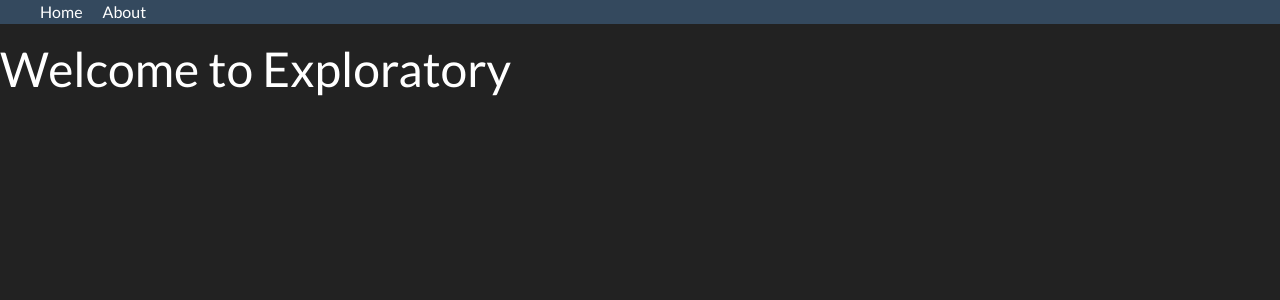
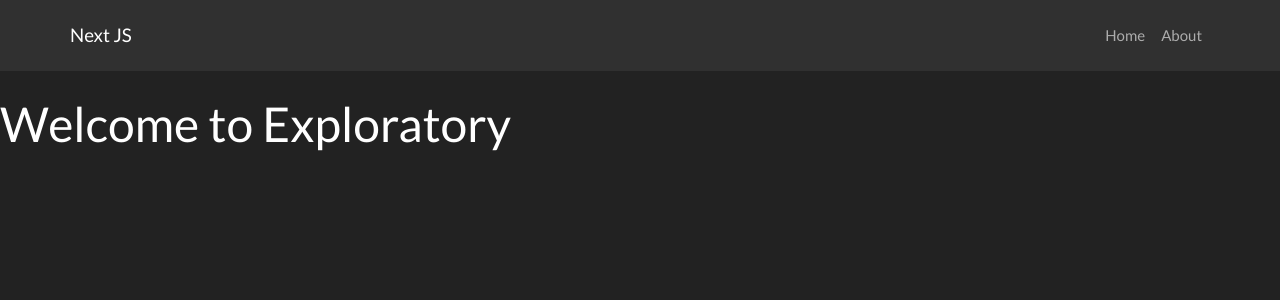
Before and after one commit to seabassgonzalez/cryptos_right, a Next.js app: page / in a window 1280 px wide. Shown: the top 300 px of the page. Built offline with nearby package versions, Linux system fonts and the light colour scheme.

Commit message:
Implement bootstrap navbar classnames, flex container

```diff
--- a/components/navbar.js
+++ b/components/navbar.js
@@ -4,17 +4,13 @@
 // class Navbar extending Component
 	// render
 		// return
-			// div
-				// ul
-					// li for Home at / root route
-					// li for About at /about route
-				// style jsx within component
-					// ul styling
-						// background color list-style and display set to flex
-					// ul li
-						// font-size and margin-right
-					// ul li a
-						// color and text-decoration
+			// div bootstrap className container
+				// a tag className set to navbar-brand
+				// div className collapse navbar-collapse
+					// ul className navbar-nav m1-auto
+						// li className nav-item
+							// Link a tag className nav-link for Home route
+							// Link a tag className nav-link for About route
 
 // export default Navbar
 
@@ -24,30 +20,25 @@ import React, { Component } from 'react';
 class Navbar extends Component {
 	render(){
 		return (
-			<div>
-				<ul>
-					<li><Link href="/"><a>Home</a></Link></li>
-					<li><Link href="/about"><a>About</a></Link></li>
-				</ul>
-				<style jsx>{`
-					ul {
-						background: #34495e;
-						color: #fff;
-						list-style: none;
-						display: flex;
-					}
-
-					ul li {
-						font-size: 16px;
-						margin-right: 20px;
-					}
-
-					ul li a {
-						color: #fff;
-						text-decoration: none;
-					}
-				`}</style>
-			</div>
+			<nav className="navbar navbar-expand navbar-dark bg-dark mb-4">
+				<div className="container d-flex">
+					<a className="navbar-brand" href="#">Next JS</a>
+					<div className="collapse navbar-collapse d-flex flex-row-reverse">
+						<ul className="navbar-nav">
+							<li className="nav-item">
+								<Link href="/">
+									<a className="nav-link">Home</a>
+								</Link>
+							</li>
+							<li className="nav-item">
+								<Link href="/about">
+									<a className="nav-link">About</a>
+								</Link>
+							</li>
+						</ul>
+					</div>
+				</div>
+			</nav>
 		)
 	}
 }
```
